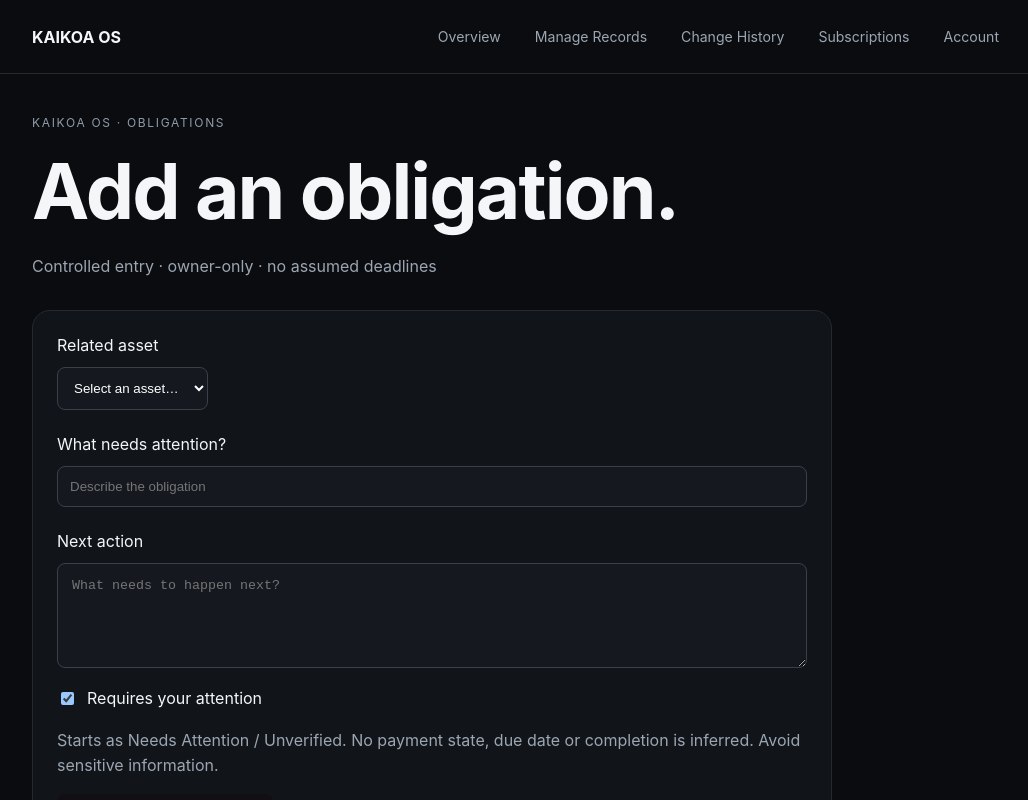
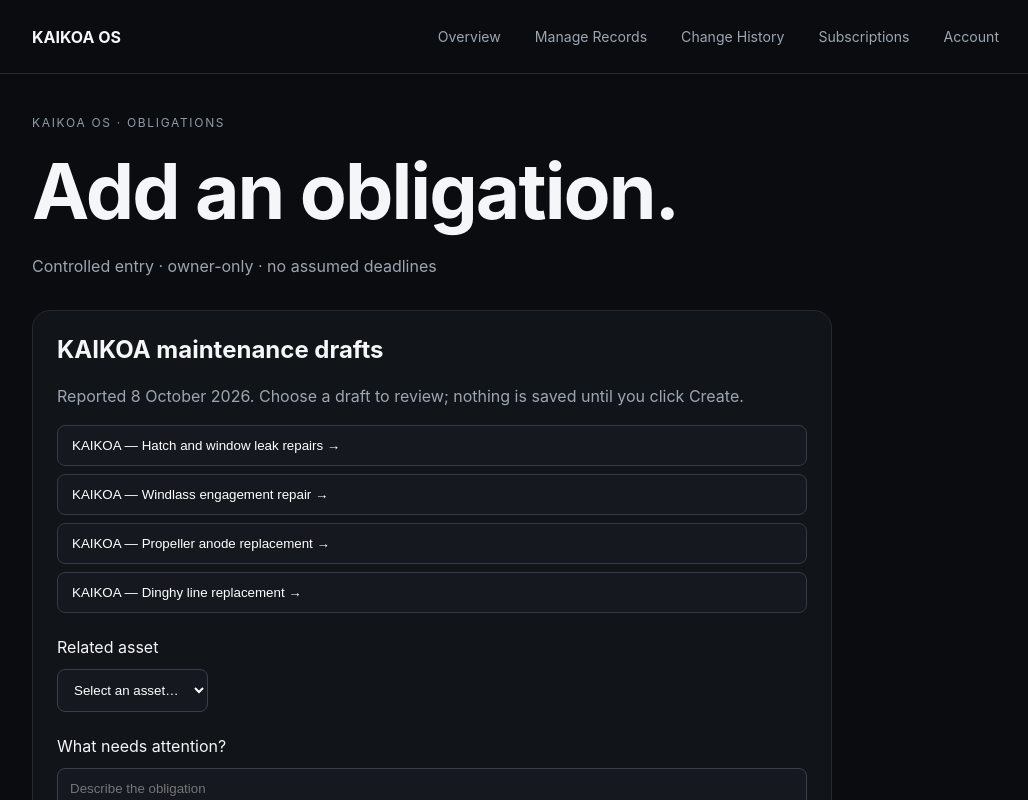
Before and after one commit to KAIKOA-Labs/kaikoa-os, a Next.js app: page /private-memory/obligations/new in a window 1280 px wide. Shown: the top 800 px of the page, without its empty margins (118-1146 px from the left). Built offline with nearby package versions, Linux system fonts and the light colour scheme; no server answers.

Commit message:
Milestone 004F: prefill four confirmed outstanding vessel maintenance drafts for owner review

```diff
--- a/app/private-memory/obligations/new/page.tsx
+++ b/app/private-memory/obligations/new/page.tsx
@@ -3,6 +3,12 @@ import {useEffect,useState} from "react";
 import Link from "next/link";
 import {getBrowserSupabase} from "@/lib/supabase-browser";
 type Asset={id:string;name:string;status:string};
+const vesselDrafts=[
+ {title:"KAIKOA — Hatch and window leak repairs",action:"Specialist inspecting aboard on 8 October 2026. Await written repair quotation (devis), review scope and cost, then approve work only after funding and owner authorization."},
+ {title:"KAIKOA — Windlass engagement repair",action:"Issue remains unresolved. Request assessment of clutch/gypsy engagement and a targeted repair quotation before authorizing parts or labor; schedule when funding permits."},
+ {title:"KAIKOA — Propeller anode replacement",action:"Replacement remains outstanding. Obtain inspection and replacement quotation; plan safe access/haul-out or diver intervention as appropriate when funding permits."},
+ {title:"KAIKOA — Dinghy line replacement",action:"Lines remain worn. Confirm sizes and quantities, obtain replacement cost and arrange replacement when funds permit."}
+] as const;
 export default function NewObligation(){
  const [assets,setAssets]=useState<Asset[]>([]);
  const [entityId,setEntityId]=useState("");
@@ -11,6 +17,7 @@ export default function NewObligation(){
  const [requiresOwner,setRequiresOwner]=useState(true);
  const [busy,setBusy]=useState(false);
  const [created,setCreated]=useState(false);
+ const [savedCount,setSavedCount]=useState(0);
  const [message,setMessage]=useState("Checking access…");
  useEffect(()=>{let active=true;(async()=>{
   const db=getBrowserSupabase();if(!db){setMessage("Authentication unavailable.");return;}
@@ -28,10 +35,12 @@ export default function NewObligation(){
   if(!db){setMessage("Authentication unavailable.");setBusy(false);return;}
   const {error}=await db.rpc("create_inventory_obligation",{p_entity_id:entityId,p_title:title,p_next_action:nextAction,p_requires_owner_attention:requiresOwner});
   if(error){setMessage("Not saved. Check for duplicate titles, invalid input or authorization.");setBusy(false);return;}
-  setCreated(true);setMessage("Obligation created as Unverified. No due date assigned. Change History updated.");setBusy(false);
+  setCreated(true);setSavedCount(n=>n+1);setMessage("Obligation created as Unverified. No due date assigned. Change History updated.");setBusy(false);
  }
  return <main className="shell"><header><p className="eyebrow">KAIKOA OS · OBLIGATIONS</p><h1>Add an obligation.</h1><p className="muted">Controlled entry · owner-only · no assumed deadlines</p></header>
  <section className="panel" style={{maxWidth:800}}>
+ <div style={{marginBottom:24}}><h2>KAIKOA maintenance drafts</h2><p className="muted">Reported 8 October 2026. Choose a draft to review; nothing is saved until you click Create.</p>
+ {vesselDrafts.map(d=><button type="button" key={d.title} disabled={busy} onClick={()=>{setEntityId(assets.find(a=>a.name==="KAIKOA")?.id??"");setTitle(d.title);setNextAction(d.action);setRequiresOwner(true);setCreated(false);setMessage("");}} style={{display:"block",width:"100%",textAlign:"left",padding:"12px 14px",marginBottom:8,borderRadius:8,border:"1px solid #343b44",background:"#15191f",color:"white",cursor:"pointer"}}>{d.title} →</button>)}</div>
  <label htmlFor="related-asset">Related asset</label><select id="related-asset" value={entityId} onChange={e=>setEntityId(e.target.value)} disabled={busy||created} style={{display:"block",margin:"12px 0 24px",padding:12,background:"#15191f",color:"white",border:"1px solid #3a404a",borderRadius:8}}><option value="">Select an asset…</option>{assets.map(a=><option value={a.id} key={a.id}>{a.name}</option>)}</select>
  <label htmlFor="obligation-title">What needs attention?</label><input id="obligation-title" maxLength={160} value={title} onChange={e=>setTitle(e.target.value)} disabled={busy||created} placeholder="Describe the obligation" style={{display:"block",width:"100%",margin:"12px 0 24px",padding:12,background:"#15191f",color:"white",border:"1px solid #3a404a",borderRadius:8}}/>
  <label htmlFor="next-action">Next action</label><textarea id="next-action" maxLength={1000} rows={5} value={nextAction} onChange={e=>setNextAction(e.target.value)} disabled={busy||created} placeholder="What needs to happen next?" style={{display:"block",width:"100%",margin:"12px 0 20px",padding:14,background:"#15191f",color:"white",border:"1px solid #3a404a",borderRadius:8}}/>
@@ -39,6 +48,7 @@ export default function NewObligation(){
  <p className="muted">Starts as Needs Attention / Unverified. No payment state, due date or completion is inferred. Avoid sensitive information.</p>
  <button type="button" disabled={busy||created||!entityId||title.trim().length<4||nextAction.trim().length<4} onClick={()=>void save()} style={{padding:"12px 20px",borderRadius:8,border:0,fontWeight:700}}>{busy?"Saving…":"Create unverified obligation"}</button>
  {message&&<p role="status" className="muted">{message}</p>}
- {created&&<p><Link href="/private-memory">View obligations →</Link></p>}
+ {created&&<p><button type="button" onClick={()=>{setCreated(false);setTitle("");setNextAction("");setMessage("");}} style={{padding:"10px 14px",borderRadius:8}}>Add another obligation</button> <Link href="/private-memory">View obligations →</Link></p>}
+ {savedCount>0&&<p className="muted">Saved this session: {savedCount}</p>}
  </section></main>;
 }
```
